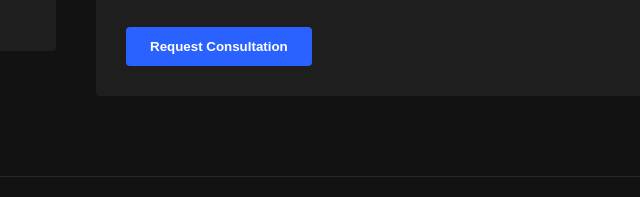
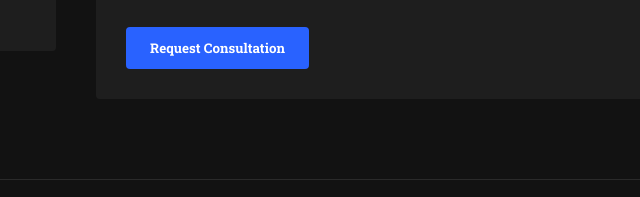
Before and after one commit to nick-glooper/nick-glooper.github.io, a plain HTML site: page contact.html in a window 1280 px wide. Shown: the part 1495-1692 px from the top of the page, 396-1036 px from the left. Drawn offline with Linux system fonts and the light colour scheme.

Commit message:
Update style.css

```diff
--- a/css/style.css
+++ b/css/style.css
@@ -165,6 +165,7 @@ p {
     color: white;
     text-decoration: none;
     font-weight: 500;
+    font-family: 'Roboto Slab', serif;
     border-radius: 4px;
     transition: all 0.3s ease;
     margin-top: 20px;
@@ -562,6 +563,7 @@ footer {
     border: none;
     border-radius: 4px;
     font-weight: 600;
+    font-family: 'Roboto Slab', serif;
     cursor: pointer;
     transition: background-color 0.3s ease;
 }
```
